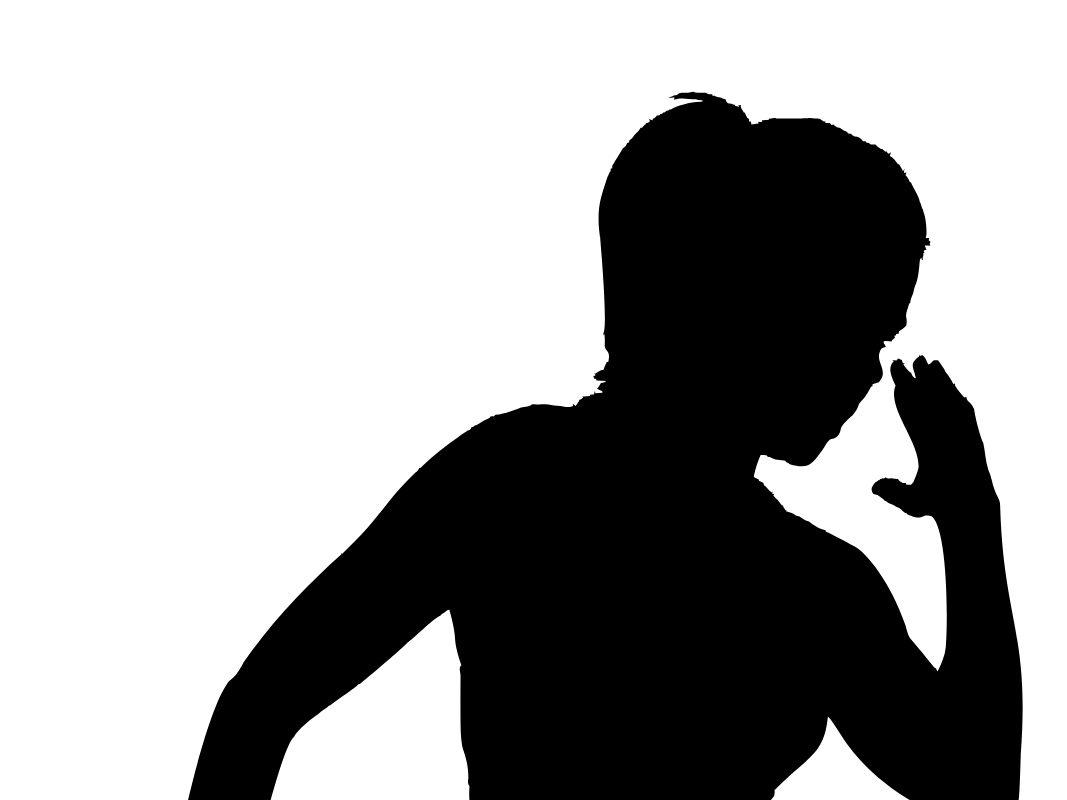
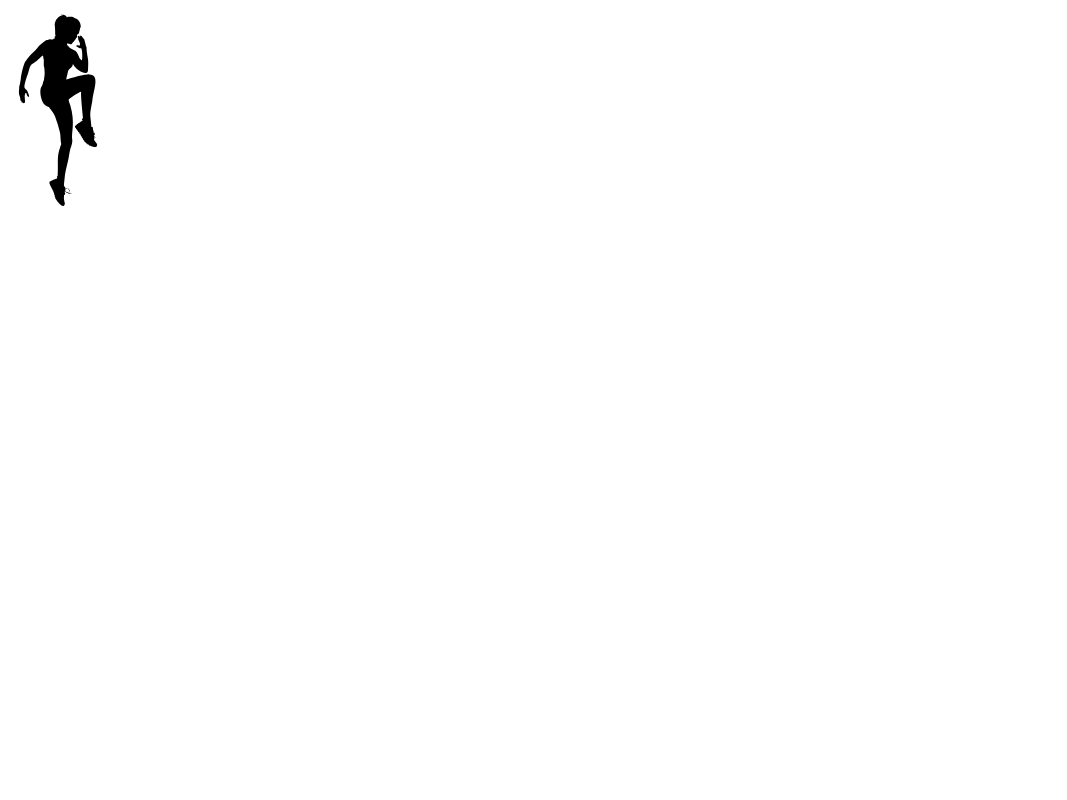
Before and after one commit to jordanssentamu/animation_exercise, a plain HTML site: page index.html in a window 1280 px wide. Shown: the top 800 px of the page, without its empty margins (0-1067 px from the left). Drawn offline with Linux system fonts and the light colour scheme.

Commit message:
add a width on the man svg

```diff
--- a/style.css
+++ b/style.css
@@ -2,3 +2,7 @@
     margin: 0px;
     padding: 0px;
 }
+
+.man {
+    width: 100px;
+}
```
